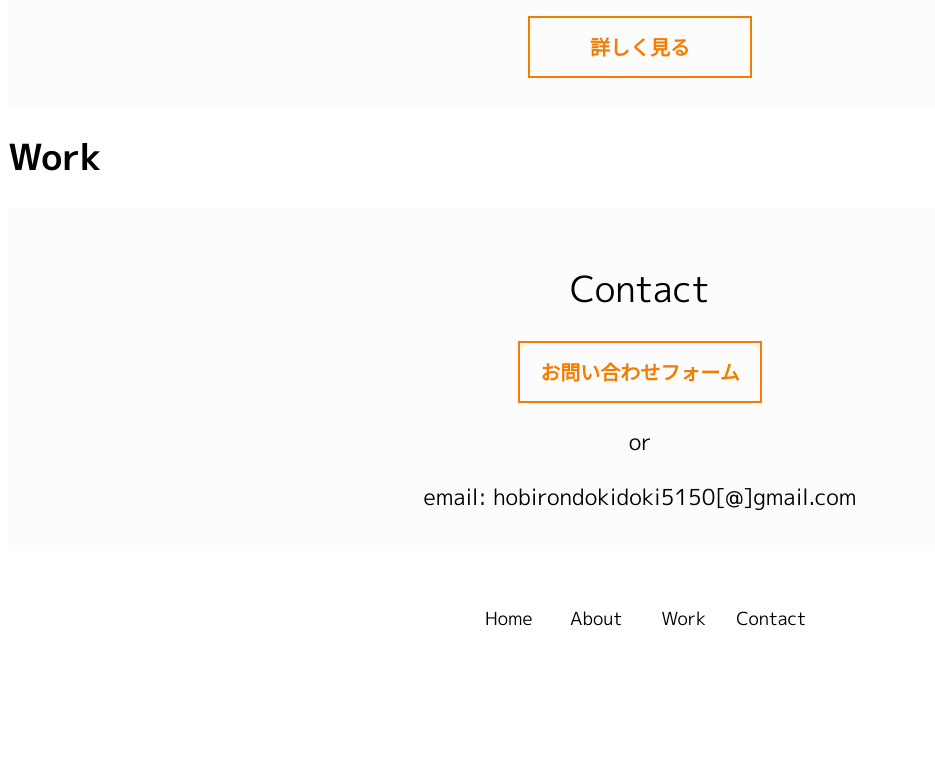
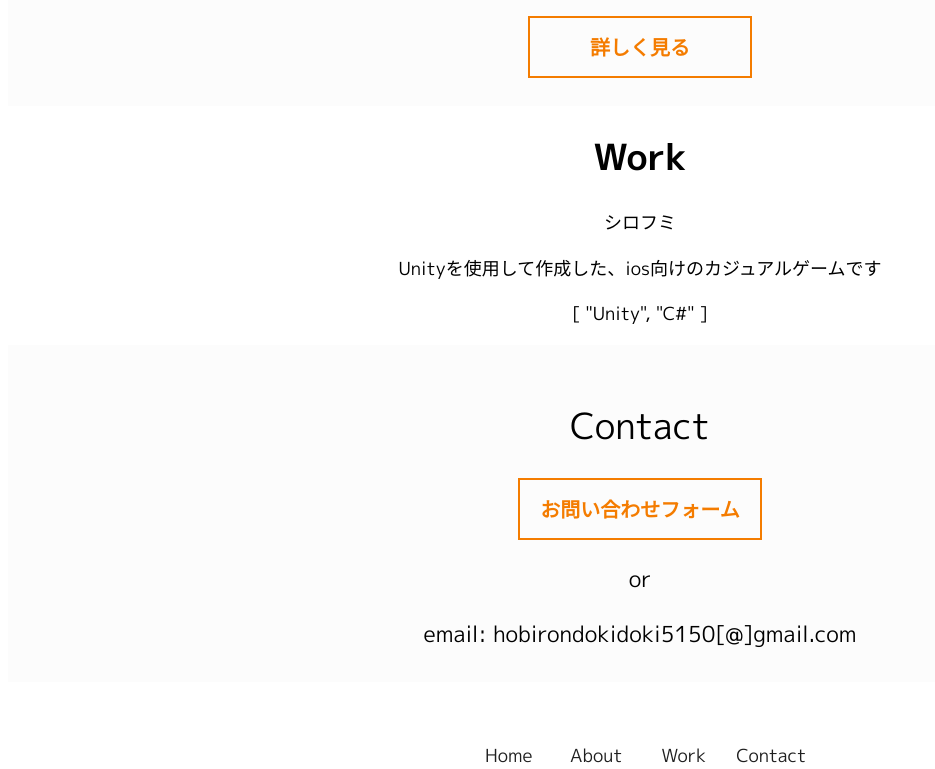
Before and after one commit to Hobiron03/my-portfolio, a Vue app: page / in a window 1280 px wide. Shown: the part 959-1728 px from the top of the page, without its empty margins (0-935 px from the left). Before the commit the page ends 1591 px from the top, so only its background shows below. Built offline with nearby package versions, Linux system fonts and the light colour scheme.

Commit message:
work用のjsonを追加、読み取れるようにした

```diff
--- a/src/App.vue
+++ b/src/App.vue
@@ -14,6 +14,7 @@
 // import Home from './views/Home.vue';
 import Header from './components/Header.vue';
 import Footer from './components/Footer.vue';
+
 
 export default {
   components: {
--- /dev/null
+++ b/src/assets/workdata.json
@@ -0,0 +1,14 @@
+[
+    {
+        "id": 1,
+        "name": "シロフミ",
+        "description": "Unityを使用して作成した、ios向けのカジュアルゲームです",
+        "techs": ["Unity", "C#"]
+    },
+    {
+        "id": 2,
+        "name": "KamikamiLab",
+        "description": "Vue.jsで作成したポートフォリオです。",
+        "techs": ["HTML", "SCSS", "JavaScript", "Vue.js", "Firebase"]
+    }
+]
--- a/src/components/Footer.vue
+++ b/src/components/Footer.vue
@@ -2,10 +2,18 @@
         <footer>
             <div class="wrapper">
                 <ul>
-                    <li>Home</li>
-                    <li>About</li>
-                    <li>Work</li>
-                    <li>Contact</li>
+                    <li>
+                        <router-link to="/">Home</router-link>
+                    </li>
+                    <li>
+                        <router-link to="/About">About</router-link>
+                    </li>
+                    <li>
+                        <router-link to="/Work">Work</router-link>
+                    </li>
+                    <li>
+                        <router-link to="/Contact">Contact</router-link>
+                    </li>
                 </ul>
             </div>
         </footer>
@@ -24,6 +32,17 @@ footer {
 
     .wrapper{
         margin: 60px 0 30px 0px;
+
+
+        a{
+            text-decoration: none;
+            color: rgb(31, 31, 31);
+            transition: all 0.2s;
+        }
+
+        a:hover{
+            color: rgb(80, 80, 80);
+        }
     }
         ul {
             display: flex;
--- a/src/components/homeWork.vue
+++ b/src/components/homeWork.vue
@@ -2,16 +2,37 @@
     <div class="wrapper">
         <h1>Work</h1>
         <div class="container">
-
+            <myWork :product-name="works[0].name" :description="works[0].description" :techs="works[0].techs"></myWork>
         </div>
     </div>
 </template>
+
+<script>
+import myWork from "./myWork.vue";
+import works from "../assets/workdata.json";
+
+export default {
+    data(){
+        return {
+            works,
+        }
+    },
+    components: {
+        myWork,
+    }
+}
+</script>
 
 
 <style lang="scss" scoped>
 
 .wrapper{
+    text-align: center;
     background-color: #ffffff;
 }
 
+.container{
+    margin: 0 auto;
+}
+
 </style>
--- /dev/null
+++ b/src/components/myWork.vue
@@ -0,0 +1,21 @@
+<template>
+    <div class="container">
+        <p>{{ productName }}</p>
+        <p>{{ description }}</p>
+        <p>{{ techs }}</p>
+    </div>
+</template>
+
+<script>
+export default {
+    props: ['productName', 'description', 'techs'],
+    data() {
+
+    }
+}
+</script>
+
+
+<style lang="sass" scoped>
+
+</style>
```
